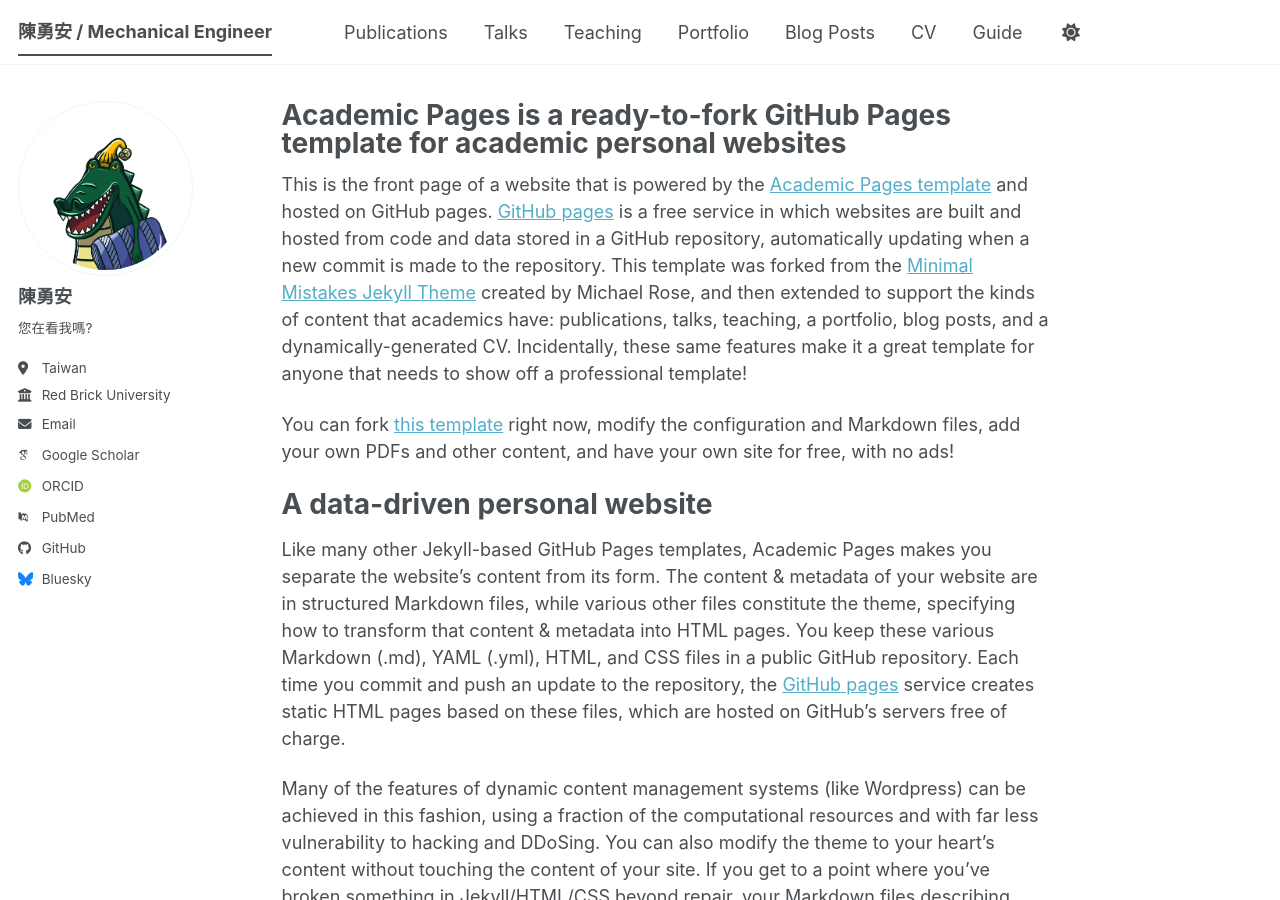
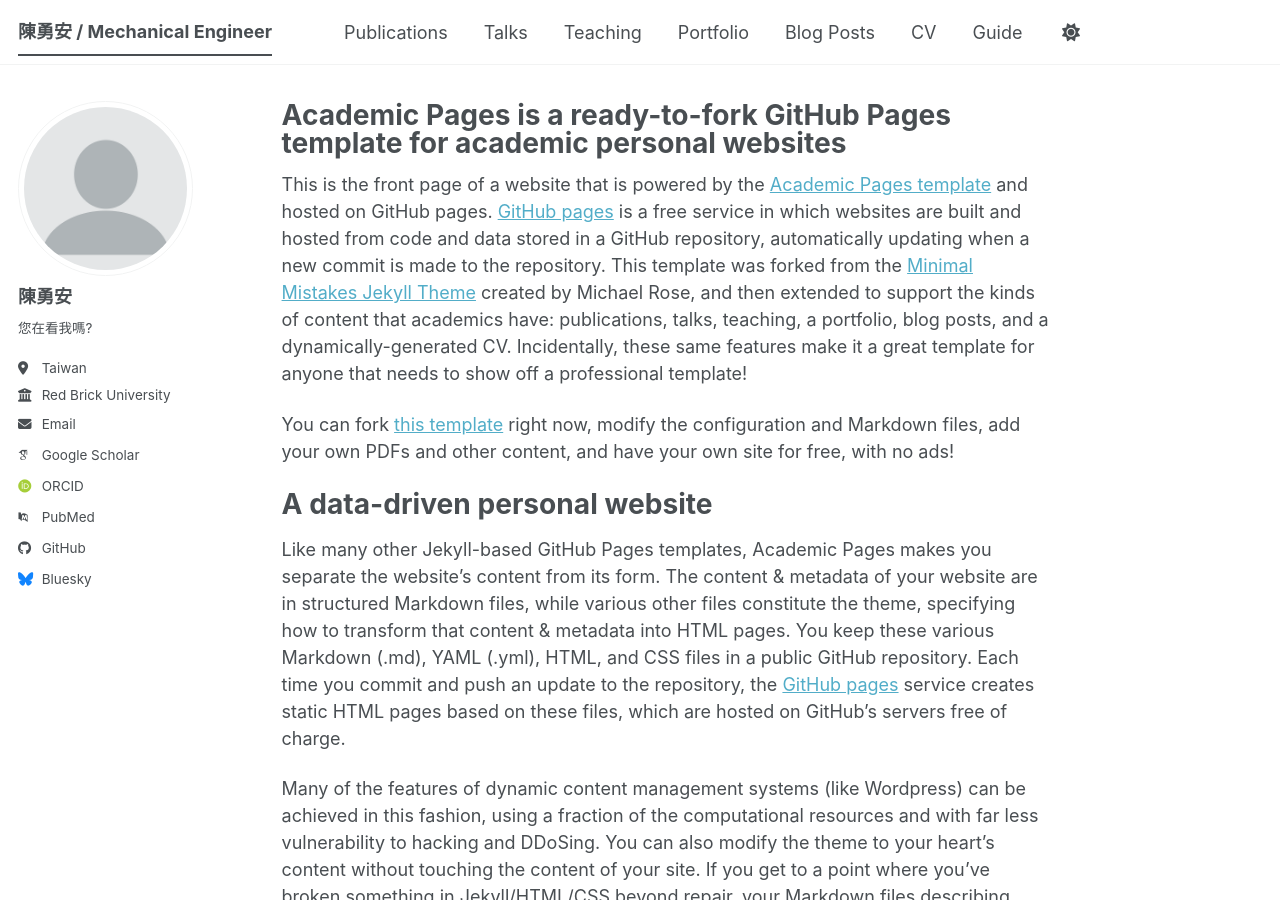
Before and after one commit to Kuri-YAC/Kuri-YAC, a Jekyll site: the page built from _pages/about.md, in a window 1280 px wide and 900 px high. Built offline with Jekyll 4.4.1, drawn with Linux system fonts in a browser that asks for light colours; some web fonts are replaced; a script bundle is joined from its source files by our own code; library files that are not in the unit come from our copies.

Commit message:
Update _config.yml

```diff
--- a/_config.yml
+++ b/_config.yml
@@ -23,7 +23,7 @@
 #               Additional customization can be done by editing /_includes/author-profile.html
 author:
   # Biographic information
-  avatar           : "鱷魚去背.png"
+  avatar           : "profile.png"
   name             : "陳勇安"
   pronouns         : # example: "she/her"
   bio              : "您在看我嗎?"
```
